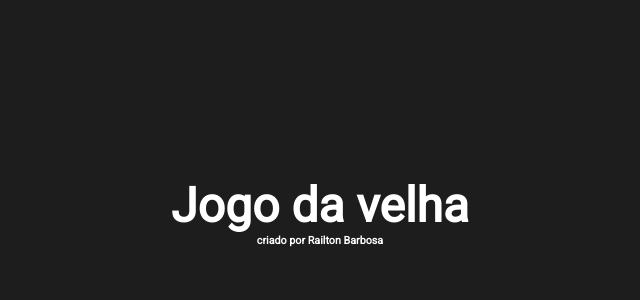
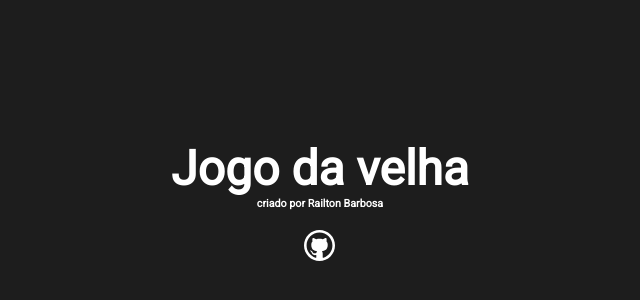
Before and after one commit to railtonbarbosa/react-jogo-da-velha, a Next.js app: page / in a window 1280 px wide. Shown: the part 188-488 px from the top of the page, without its empty margins (320-960 px from the left). Built offline with nearby package versions, Linux system fonts and the light colour scheme.

Commit message:
criado componente de icone

```diff
--- a/src/components/header/Header.module.css
+++ b/src/components/header/Header.module.css
@@ -2,3 +2,7 @@
   text-align: center;
   padding: 40px 0;
 }
+
+.iconContent {
+  margin: 20px 0;
+}
--- a/src/components/header/header.jsx
+++ b/src/components/header/header.jsx
@@ -2,12 +2,16 @@ import styles from "./Header.module.css"
 
 import Title from "../titile/Title"
 import Subtitle from "../subtitle/Subtitle"
+import Icon from "../icon/icon"
 
 function Header () {
   return (
     <div className={styles.header}>
       <Title>Jogo da velha</Title>
       <Subtitle>criado por Railton Barbosa</Subtitle>
+      <div className={styles.iconContent}>
+        <Icon icoName="github" link="https://github.com/" />
+      </div>
     </div>
   )
 }
--- /dev/null
+++ b/src/components/icon/icon.jsx
@@ -0,0 +1,13 @@
+function Icon ({icoName, size, link}) {
+  return (
+    <a href={link} target="blank">
+      <img src={`/icons/${icoName}.svg`}width={size} />
+    </a>
+  )
+}
+
+Icon.defaultprops = {
+  size:"30px"
+}
+
+export default Icon
--- a/src/components/subtitle/Subtitle.jsx
+++ b/src/components/subtitle/Subtitle.jsx
@@ -1,4 +1,4 @@
-import styles from "./Subtitle.module.css"
+import styles from "./subtitle.module.css"
 
 function Subtitle ({children}) {
   return (
```
Also changed, not shown: public/icons/github.svg (added).
